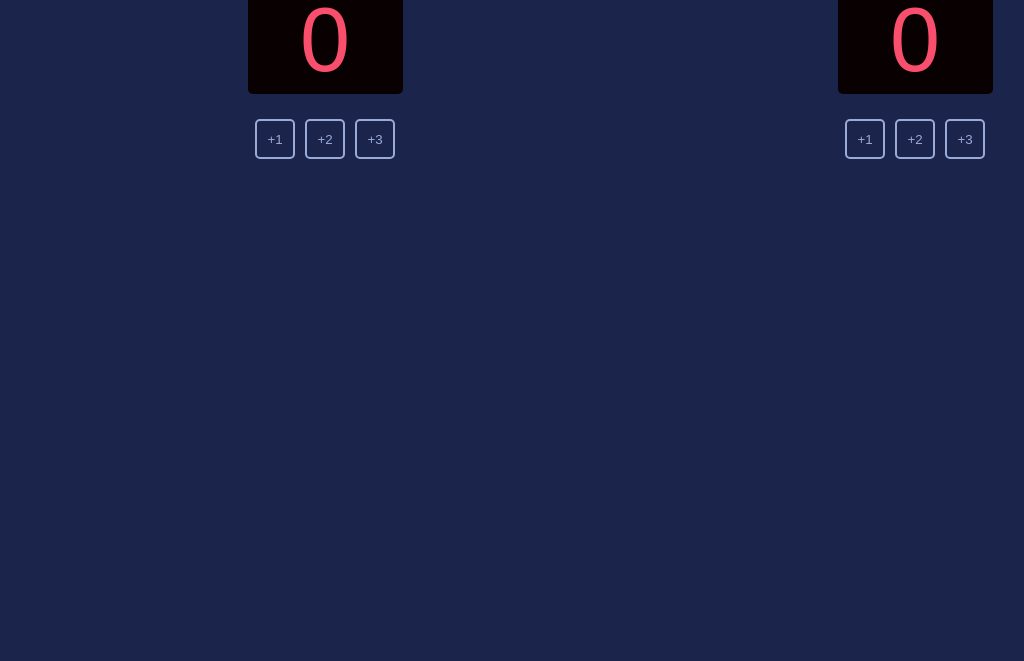
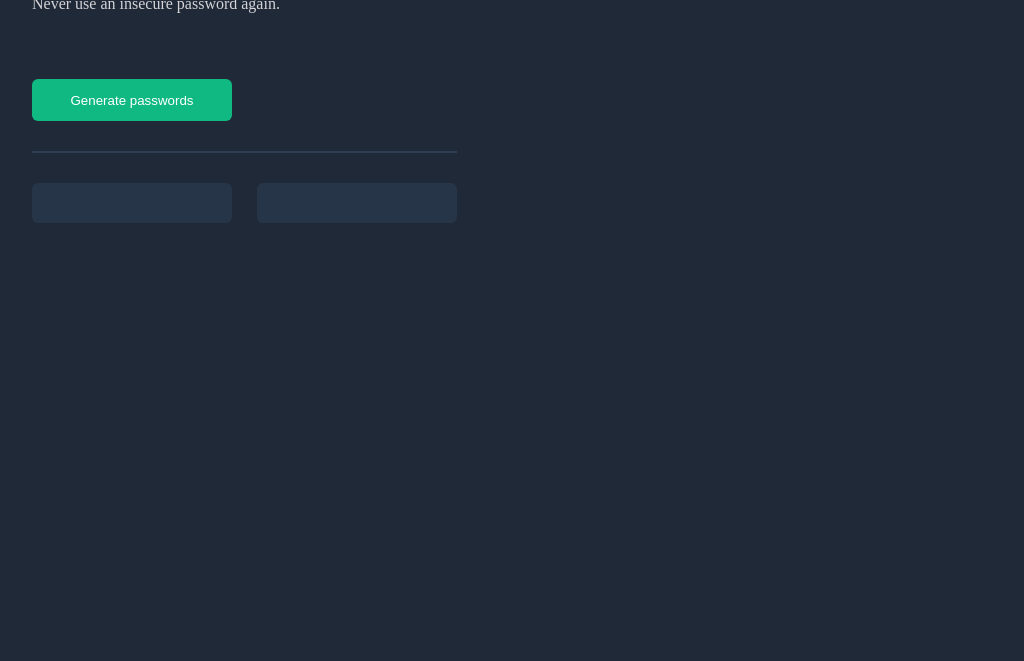
Before and after one commit to zshaffer1213/Password-Generator, a plain HTML site: page index.html in a window 1280 px wide. Shown: the part 139-800 px from the top of the page, without its empty margins (20-1044 px from the left). Drawn offline with Linux system fonts and the light colour scheme; a web font is replaced by a local one.

Commit message:
wrong files .-.

```diff
--- a/index.css
+++ b/index.css
@@ -1,78 +1,68 @@
-@import url('https://fonts.cdnfonts.com/css/cursed-timer-ulil');
+:root {
+    --acent-color : #10B981;
+}
 
 * {
     box-sizing: border-box;
 }
 
 body {
-    margin: 0;
-    background-color: #1B244A;
+    margin: 50px 52px 0;
+    background-color: #1F2937;
+
+}
+
+h1 {
+    color: white;
+    margin-bottom: 10px;
+
+}
+
+span {
+    color: var(--acent-color)
+}
+
+p {
+    color: #D5D4D8;
+    margin-top: 0px;
+}
+
+button {
+    width: 200px;
+    height: 42px;
+    margin-top: 50px;
+    padding: 10px 15px;
+    background-color: #10B981;
+    border: none;
+    border-radius: 6px;
     color: white;
 }
 
-.container {
-    display: flex;
-    justify-content: space-around;
-    margin: 30px 50px 0;
+hr {
+    max-width: 425px;
+    border: 1px solid #2F3E53;
+    margin: 30px 0;
 }
 
-h3 {
-    font-size: 40px;
-    font-family: Verdana, Geneva, Tahoma, sans-serif;
-    margin: 0 0 0px;
-}
-
-.score {
+.password-box {
+    width: 200px;
+    height: 40px;
+    background-color: #273549;
+    border-radius: 6px;
     text-align: center;
-    min-width: 155px;
-    height: 120px;
-    border-radius: 5px;
-    background-color: #080001;
-}
-
-p {
-    font-size: 90px;
-    margin-top: 15px;
-    padding: 0;
-    font-family: 'Cursed Timer ULiL', sans-serif;
-    color: #F94F6D;
+    padding-top: 12px;
 
 }
 
-.score-container {
-    padding: 25px 35px;
-    display: flex;
-    flex-direction: column;
-    align-items: center;
-    justify-content: space-around ;
-    gap: 10px;
-    border: 2px solid transparent;
+.password-box p {
+    color: #55F991;
 }
 
-.buttons {
-    margin-top: 15px;
+.password-cont {
+    max-width: 450px;
     display: flex;
-    gap: 10px;
+    gap: 25px;
+    flex-wrap: nowrap;
+    justify-content: start;
+    align-items: center;
 }
-
-button {
-    width: 40px;
-    height: 40px;
-    border-radius: 5px;
-    border: 2px solid #9AABD8;
-    background-color: #1B244A;
-    color: #9AABD8;
-    font-family: 'Cursed Timer ULiL', sans-serif;
-}
-
-button:hover {
-    color: #1B244A;
-    background-color: #9AABD8;
-    border-color: snow;
-}
-
-.lead {
-    border: 2px solid #9AABD8;
-    border-radius: 10px;
-    box-shadow: 0px 0px 18px 4px #9AABD8;
-}
--- a/index.html
+++ b/index.html
@@ -3,24 +3,16 @@
         <link rel="stylesheet" href="index.css">
     </head>
     <body>
-        <div class="container">
-            <div class="score-container" id="home-container">
-                <h3>HOME</h3>
-                <div class="score"><p id="home-score">0</p></div>
-                <div class="buttons">
-                    <button onclick="add1Home()">+1</button>
-                    <button onclick="add2Home()">+2</button>
-                    <button onclick="add3Home()">+3</button>
-                </div>
+        <h1>Generate a <br> <span>random password</span></h1>
+        <p>Never use an insecure password again.</p>
+        <button onclick="popPass()">Generate passwords</button>
+        <hr>
+        <div class="password-cont">
+            <div class="password-box">
+                <p id="pass1-el"></p>
             </div>
-            <div class="score-container" id="guest-container">
-                <h3>GUEST</h3>
-                <div class="score"><p id="guest-score">0</p></div>
-                <div class="buttons">
-                    <button onclick="add1Guest()">+1</button>
-                    <button onclick="add2Guest()">+2</button>
-                    <button onclick="add3Guest()">+3</button>
-                </div>
+            <div class="password-box">
+                <p id="pass2-el"></p>
             </div>
         </div>
         <script src="index.js"></script>
--- a/index.js
+++ b/index.js
@@ -1,58 +1,21 @@
-let homeScore = 0
-let guestScore = 0
+const characters = ["A","B","C","D","E","F","G","H","I","J","K","L","M","N","O","P","Q","R","S","T","U","V","W","X","Y","Z","a","b","c","d","e","f","g","h","i","j","k","l","m","n","o","p","q","r","s","t","u","v","w","x","y","z", "0", "1", "2", "3", "4", "5", "6", "7", "8", "9","~","`","!","@","#","$","%","^","&","*","(",")","_","-","+","=","{","[","}","]",",","|",":",";","<",">",".","?",
+"/"];
 
-let homeScoreEl = document.getElementById("home-score")
-let homeScoreCont = document.getElementById("home-container")
+let pass1EL = document.getElementById("pass1-el")
+let pass2EL = document.getElementById("pass2-el")
 
-let guestScoreEl = document.getElementById("guest-score")
-let guestScoreCont = document.getElementById("guest-container")
-
-let playing = true
-
-function updateLead() {
-    if (homeScore > guestScore) {
-        homeScoreCont.classList.add("lead")
-        guestScoreCont.classList.remove("lead")
+function makePassword() {
+    let generatedPassword = ""
+    for (let i = 0; i < 16; i++){
+        let randInt = Math.floor(Math.random() * characters.length)
+        generatedPassword += (characters[randInt])
     }
-    else if (homeScore < guestScore) {
-        homeScoreCont.classList.remove("lead")
-        guestScoreCont.classList.add("lead")
-    }
-    else {
-        homeScoreCont.classList.remove("lead")
-        guestScoreCont.classList.remove("lead")
-    }
+    return generatedPassword
 }
 
-function add1Home() {
-    homeScore += 1
-    homeScoreEl.textContent = homeScore
-    updateLead()
+function popPass() {
+    let firstPass = makePassword()
+    let secondPass = makePassword()
+    pass1EL.textContent = firstPass
+    pass2EL.textContent = secondPass
 }
-function add2Home() {
-    homeScore += 2
-    homeScoreEl.textContent = homeScore
-    updateLead()
-}
-function add3Home() {
-    homeScore += 3
-    homeScoreEl.textContent = homeScore
-    updateLead()
-}
-
-
-function add1Guest() {
-    guestScore += 1
-    guestScoreEl.textContent = guestScore
-    updateLead()
-}
-function add2Guest() {
-    guestScore += 2
-    guestScoreEl.textContent = guestScore
-    updateLead()
-}
-function add3Guest() {
-    guestScore += 3
-    guestScoreEl.textContent = guestScore
-    updateLead()
-}
```
